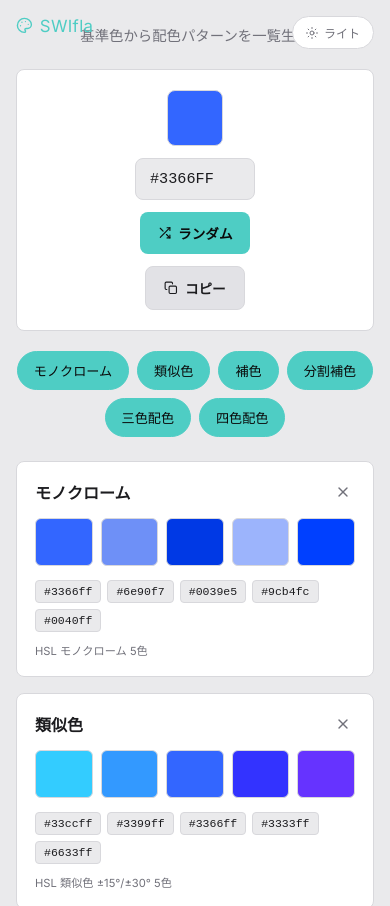
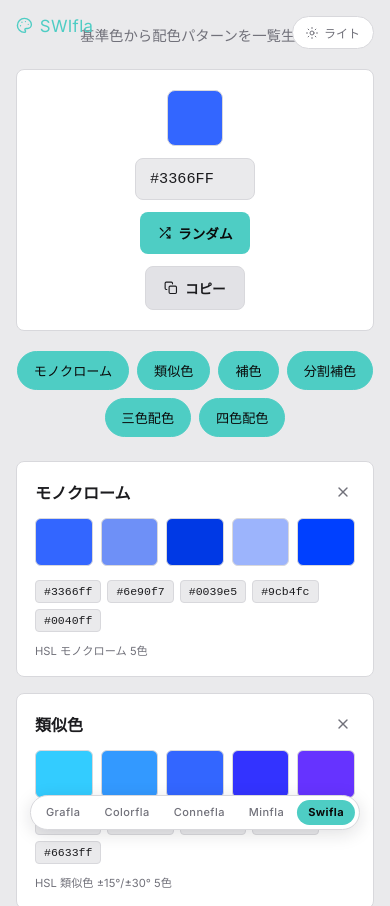
Before and after one commit to 60mm60-ops/swifla, a plain HTML site: page index.html in a window 390 px wide. Shown: the top 906 px of the page. Drawn offline with Linux system fonts and the light colour scheme.

Commit message:
Add common fla-series header/switcher (Grafla standard)

```diff
--- a/index.html
+++ b/index.html
@@ -1507,5 +1507,29 @@
 
         document.addEventListener('DOMContentLoaded', init);
     </script>
+
+<style>
+/* ===== fla series switcher (common, Grafla standard) ===== */
+.fla-switch{position:fixed;top:47px;left:18px;z-index:3000;display:flex;gap:15px;font-family:'Inter',-apple-system,BlinkMacSystemFont,sans-serif}
+.fla-switch a{color:var(--text-muted,#71717a);text-decoration:none;font-size:11.5px;font-weight:500;letter-spacing:.04em;padding:4px 1px;line-height:1}
+.fla-switch a:hover{color:var(--text-primary,#1c1c1f)}
+.fla-switch a[aria-current="page"]{color:var(--accent-color,#4ecdc4);font-weight:700}
+.fla-switch--dark a{color:#9a9a9a}
+.fla-switch--dark a:hover{color:#ffffff}
+.fla-switch--dark a[aria-current="page"]{color:#4ecdc4}
+@media(max-width:640px){
+  .fla-switch{top:auto;bottom:14px;left:50%;transform:translateX(-50%);gap:2px;padding:4px;background:var(--bg-surface,#ffffff);border:1px solid var(--border-color,#d8d8dc);border-radius:999px;box-shadow:0 4px 18px rgba(20,20,30,.13)}
+  .fla-switch a{padding:7px 11px;border-radius:999px;font-size:11px}
+  .fla-switch a[aria-current="page"]{background:var(--accent-color,#4ecdc4);color:var(--on-accent,#0a0a0a)}
+  .fla-switch--dark{background:#1a1a1a;border-color:#333}
+}
+</style>
+<nav class="fla-switch" aria-label="fla series">
+  <a href="https://grafla.vercel.app">Grafla</a>
+  <a href="https://colorfla.vercel.app">Colorfla</a>
+  <a href="https://colorfla-au5j.vercel.app">Connefla</a>
+  <a href="https://minfla.vercel.app">Minfla</a>
+  <a href="https://swifla.vercel.app" aria-current="page">Swifla</a>
+</nav>
 </body>
 </html>
```
